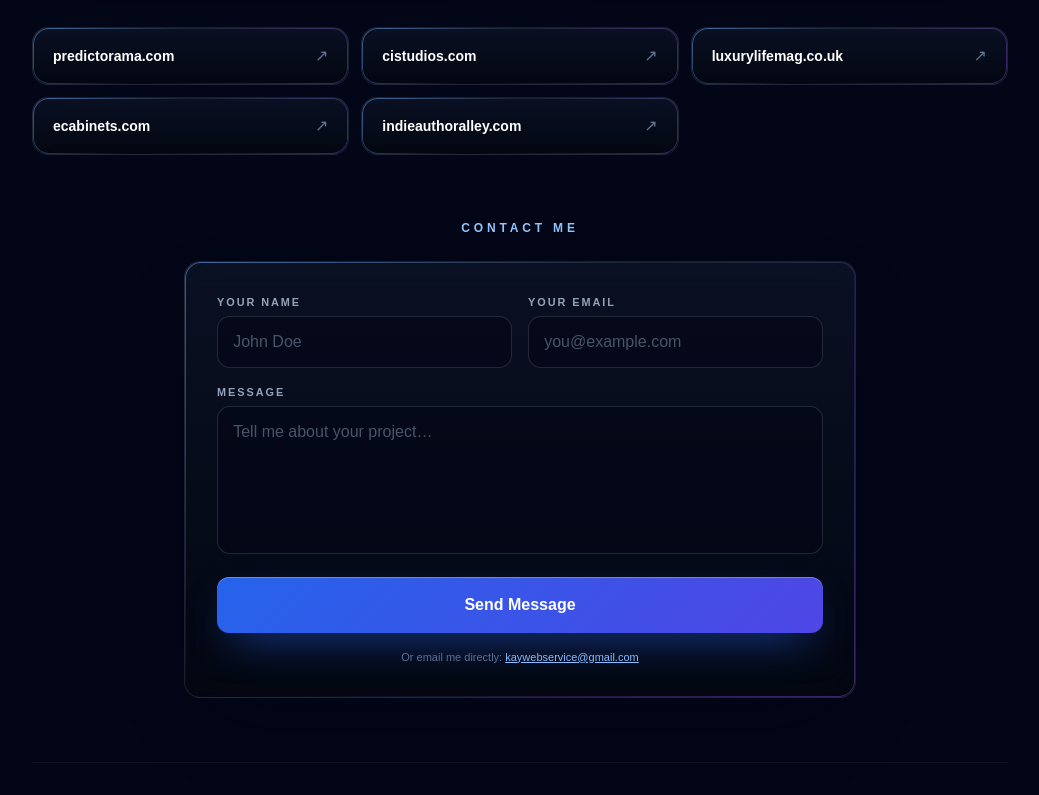
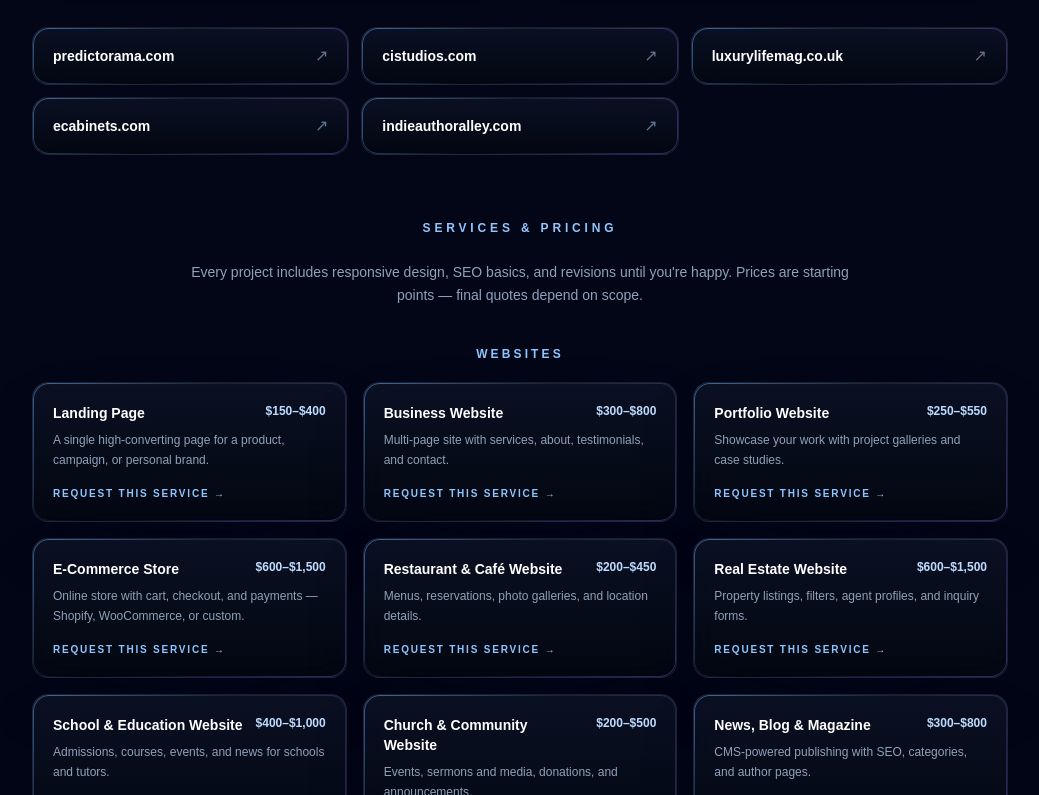
Before and after one commit to kaywebservice/ai-resume-builder, a Next.js app: page /portfolio in a window 1280 px wide. Shown: the part 2005-2800 px from the top of the page, without its empty margins (120-1159 px from the left). Built offline with nearby package versions, Linux system fonts and the light colour scheme.

Commit message:
Add expanded services and pricing section to portfolio

```diff
--- a/app/portfolio/page.tsx
+++ b/app/portfolio/page.tsx
@@ -76,6 +76,32 @@ const WEBSITES = [
   { name: "luxurylifemag.co.uk", url: "https://luxurylifemag.co.uk" },
   { name: "ecabinets.com", url: "https://ecabinets.com" },
   { name: "indieauthoralley.com", url: "https://indieauthoralley.com" },
+];
+
+const WEBSITE_SERVICES = [
+  { name: "Landing Page", price: "$150–$400", description: "A single high-converting page for a product, campaign, or personal brand." },
+  { name: "Business Website", price: "$300–$800", description: "Multi-page site with services, about, testimonials, and contact." },
+  { name: "Portfolio Website", price: "$250–$550", description: "Showcase your work with project galleries and case studies." },
+  { name: "E-Commerce Store", price: "$600–$1,500", description: "Online store with cart, checkout, and payments — Shopify, WooCommerce, or custom." },
+  { name: "Restaurant & Café Website", price: "$200–$450", description: "Menus, reservations, photo galleries, and location details." },
+  { name: "Real Estate Website", price: "$600–$1,500", description: "Property listings, filters, agent profiles, and inquiry forms." },
+  { name: "School & Education Website", price: "$400–$1,000", description: "Admissions, courses, events, and news for schools and tutors." },
+  { name: "Church & Community Website", price: "$200–$500", description: "Events, sermons and media, donations, and announcements." },
+  { name: "News, Blog & Magazine", price: "$300–$800", description: "CMS-powered publishing with SEO, categories, and author pages." },
+  { name: "Booking & Reservation Site", price: "$400–$900", description: "Appointments, availability calendars, and instant confirmations." },
+  { name: "Event & Registration Website", price: "$300–$700", description: "Event pages, ticketing, RSVPs, and attendee management." },
+  { name: "Directory & Listing Website", price: "$700–$2,000", description: "Searchable business or service directories with profiles and reviews." },
+];
+
+const SAAS_SERVICES = [
+  { name: "SaaS MVP", price: "from $1,500", description: "Your core product built fast — enough to validate with real users." },
+  { name: "SaaS + Payment Integration", price: "from $2,500", description: "Subscriptions or one-time payments (Stripe, Creem) with webhooks and access control." },
+  { name: "AI-Powered SaaS", price: "from $3,000", description: "LLM features like AI generation, scoring, chat, and automation — similar to this resume builder." },
+  { name: "Dashboard & Admin Panel", price: "from $1,200", description: "Internal tools, analytics dashboards, and user management." },
+  { name: "CRM & Customer Management", price: "from $1,500", description: "Leads, pipelines, follow-ups, and team collaboration." },
+  { name: "Booking & Scheduling Platform", price: "from $1,800", description: "Multi-user scheduling with calendars, reminders, and payments." },
+  { name: "Automation & API Integrations", price: "from $1,000", description: "Connecting your tools, building workflows, and third-party APIs." },
+  { name: "Mobile-Ready Web App (PWA)", price: "from $1,200", description: "Installable, offline-capable web app that feels like a native mobile app." },
 ];
 
 export default function PortfolioPage() {
@@ -212,6 +238,46 @@ export default function PortfolioPage() {
           </div>
         </section>
 
+        <section className="mt-16">
+          <h2 className="section-title text-center">Services &amp; Pricing</h2>
+          <p className="mx-auto mt-3 max-w-2xl text-center text-sm leading-relaxed text-slate-400">
+            Every project includes responsive design, SEO basics, and revisions until you're happy. Prices are starting
+            points — final quotes depend on scope.
+          </p>
+
+          <h3 className="mt-10 text-center text-xs font-black uppercase tracking-[0.26em] text-blue-300">Websites</h3>
+          <div className="mt-5 grid gap-4 sm:grid-cols-2 lg:grid-cols-3">
+            {WEBSITE_SERVICES.map((service) => (
+              <div key={service.name} className="glass-panel hairline flex flex-col rounded-2xl px-5 py-5 transition hover:-translate-y-0.5">
+                <div className="flex items-start justify-between gap-3">
+                  <h4 className="text-sm font-black text-white">{service.name}</h4>
+                  <span className="shrink-0 text-xs font-black text-blue-200">{service.price}</span>
+                </div>
+                <p className="mt-2 flex-1 text-xs leading-relaxed text-slate-400">{service.description}</p>
+                <a href="#contact" className="mt-4 inline-block text-[10px] font-bold uppercase tracking-[0.18em] text-blue-300 transition hover:text-blue-200">Request this service →</a>
+              </div>
+            ))}
+          </div>
+
+          <h3 className="mt-12 text-center text-xs font-black uppercase tracking-[0.26em] text-violet-300">SaaS &amp; Web Apps</h3>
+          <div className="mt-5 grid gap-4 sm:grid-cols-2 lg:grid-cols-3">
+            {SAAS_SERVICES.map((service) => (
+              <div key={service.name} className="glass-panel hairline flex flex-col rounded-2xl px-5 py-5 transition hover:-translate-y-0.5">
+                <div className="flex items-start justify-between gap-3">
+                  <h4 className="text-sm font-black text-white">{service.name}</h4>
+                  <span className="shrink-0 text-xs font-black text-violet-200">{service.price}</span>
+                </div>
+                <p className="mt-2 flex-1 text-xs leading-relaxed text-slate-400">{service.description}</p>
+                <a href="#contact" className="mt-4 inline-block text-[10px] font-bold uppercase tracking-[0.18em] text-violet-300 transition hover:text-violet-200">Request this service →</a>
+              </div>
+            ))}
+          </div>
+
+          <div className="mt-10 text-center">
+            <a href="#contact" className="btn-primary inline-block rounded-xl px-8 py-4 text-sm font-bold text-white">Get a Free Quote →</a>
+          </div>
+        </section>
+
         <section id="contact" className="mt-16 scroll-mt-8">
           <h2 className="section-title text-center">Contact Me</h2>
           <div className="glass-panel hairline mx-auto max-w-2xl rounded-2xl p-6 sm:p-8">
```
